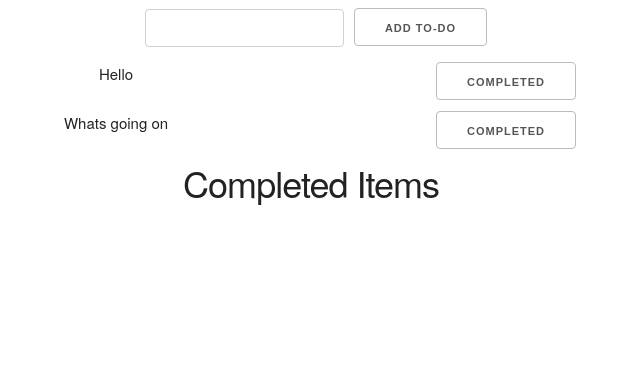
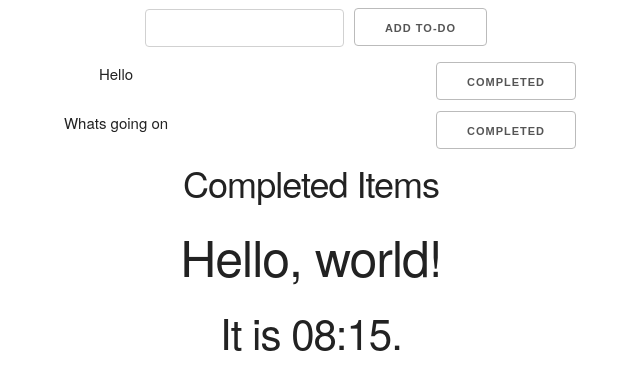
Before and after one commit to PrajayG/To-Do-React, a React (Create React App) app: page / in a window 1280 px wide. Shown: the top 390 px of the page, without its empty margins (329-969 px from the left). Built offline with nearby package versions, Linux system fonts and the light colour scheme.

Commit message:
Added timer

```diff
--- a/src/App.js
+++ b/src/App.js
@@ -1,4 +1,8 @@
 import React, { Component } from "react";
+
+// **TO DO**
+// Add Pomodoro Timer
+//
 
 import logo from "./logo.svg";
 import "./App.css";
@@ -11,13 +15,14 @@ class App extends Component {
       list: ["Hello", "Whats going on"],
       currentEntry: "",
       value: "",
-      deletedEntries: []
-
+      deletedEntries: [],
+      timer: 'Hello',
     };
 
     this.addToDo = this.addToDo.bind(this);
     this.handleChange = this.handleChange.bind(this);
     this.deleteEntry = this.deleteEntry.bind(this);
+
   }
 
   addToDo(event) {
@@ -37,10 +42,11 @@ class App extends Component {
     console.log(item)
     const isItem = placement => placement !== item;
     const updatedList = this.state.list.filter(isItem);
+    this.setState({ list: updatedList, deletedEntries: [...this.state.deletedEntries, item] })
+  }
 
-    this.setState({ list: updatedList, deletedEntries: [...this.state.deletedEntries, item] })
 
-  }
+
 
   render() {
     return (
@@ -50,6 +56,7 @@ class App extends Component {
         <List list={this.state.list} onClick={this.deleteEntry} />
         <h3> Completed Items</h3>
         <DeletedItems list={this.state.deletedEntries} />
+        <Pomodoro time={this.state.timer} startTimer={this.startTimer} />
       </div>
     );
   }
@@ -110,8 +117,45 @@ class Submit extends Component {
   }
 }
 
+class Pomodoro extends Component {
+
+  constructor(props) {
+    super(props);
+    this.state = {date: 500};
+  }
+
+  componentDidMount() {
+    this.timerID = setInterval(
+      () => this.tick(),
+      1000
+    );
+  }
+
+  componentWillUnmount() {
+    clearInterval(this.timerID);
+  }
+
+  tick() {
+    this.setState({
+      date: this.state.date - 1
+    });
+  }
+
+  formatNumber(n) {
+    var minutes = parseInt(n / 60, 10)
+    var seconds = parseInt(n % 60, 10);
+    minutes = minutes < 10 ? "0" + minutes : minutes;
+    seconds = seconds < 10 ? "0" + seconds : seconds;
+    return minutes + ":" + seconds;
+  }
+
+  render() {
+    return (
+      <div>
+        <h1>Hello, world!</h1>
+        <h2>It is {this.formatNumber(this.state.date)}.</h2>
+      </div>
+    );
+  }
+}
 export default App;
-
-// Component lists //
-
-// to-do-list
```
